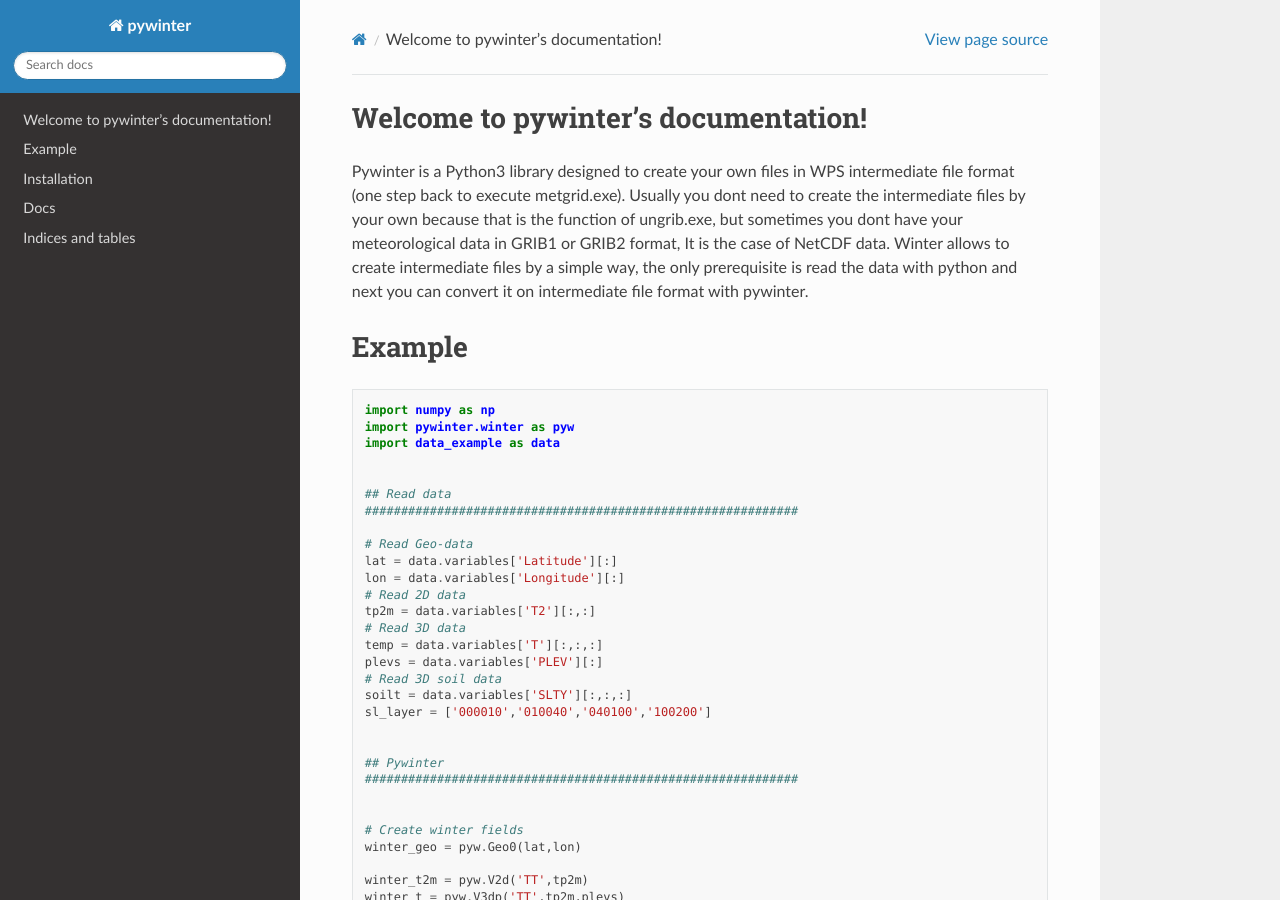
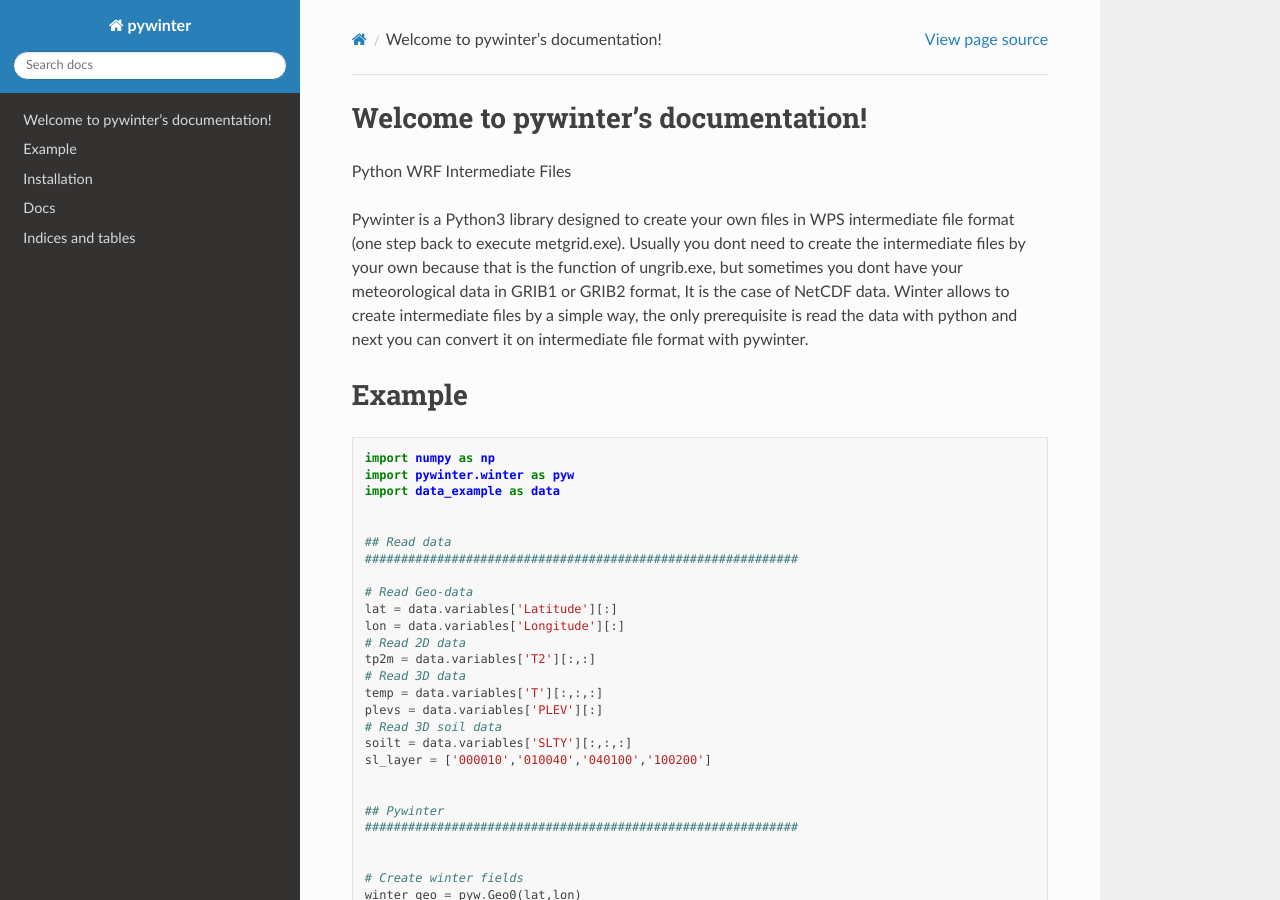
Before and after one commit to dniloash/Pywinter, a Sphinx documentation site: the page built from rtdoc/source/index.rst, in a window 1280 px wide and 900 px high. Built offline with Sphinx 7.4.7 and the Read the Docs theme 2.0.0, drawn with Linux system fonts in a browser that asks for light colours.

Commit message:
Update index.rst

```diff
--- a/rtdoc/source/index.rst
+++ b/rtdoc/source/index.rst
@@ -5,6 +5,7 @@
 
 Welcome to pywinter's documentation!
 ====================================
+Python WRF Intermediate Files
 
 Pywinter is a Python3 library designed to create your own files in WPS intermediate file format (one step back to execute metgrid.exe). Usually you dont need to create the intermediate files by your own because that is the function of ungrib.exe, but sometimes you dont have your meteorological data in GRIB1 or GRIB2 format, It is the case of NetCDF data. Winter allows to create intermediate files by a simple way, the only prerequisite is read the data with python and next you can convert it on intermediate file format with pywinter.
 
```
